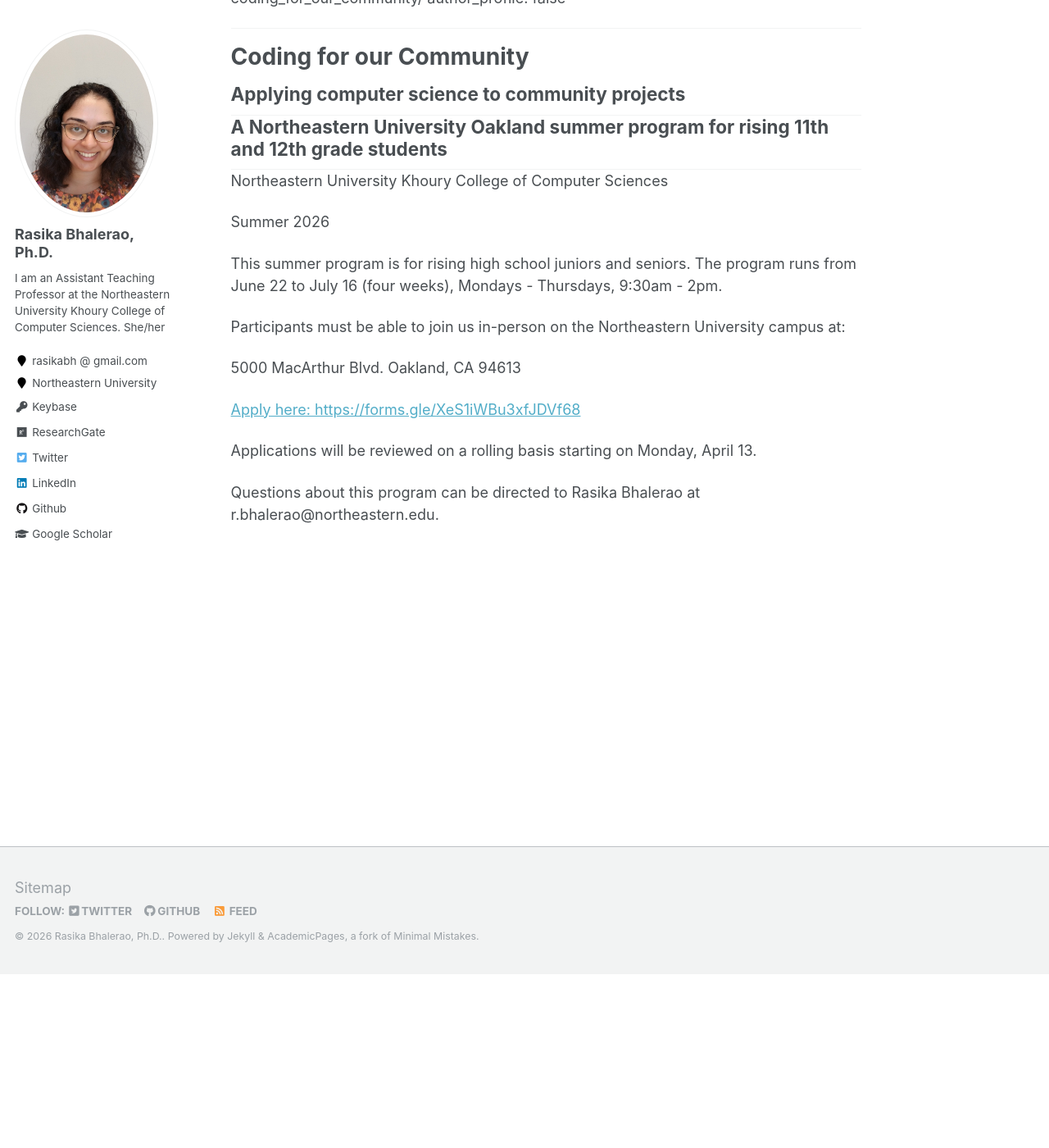
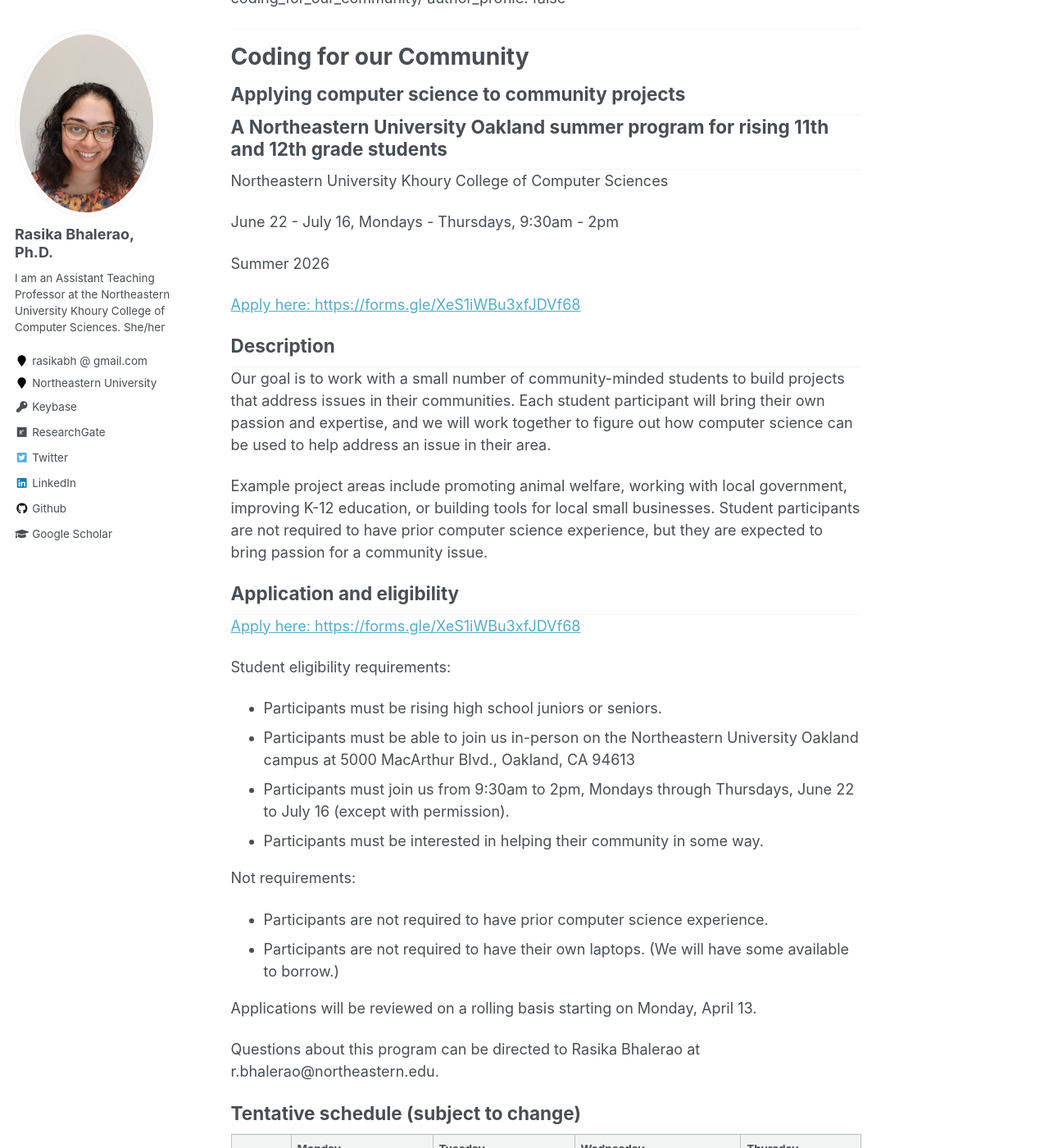
Before and after one commit to rasikabh/rasikabh.github.io, a Jekyll site: the page built from _pages/coding_for_our_community.md, in a window 1280 px wide and 1400 px high, scrolled down 212 px. Shown: the whole window at 82% size. Built offline with Jekyll 4.4.1, drawn with Linux system fonts in a browser that asks for light colours; our own code applies the rules of GitHub Pages for plain Markdown files; some of the changed text lies outside the part shown.

Commit message:
Add schedule and details

```diff
--- a/_pages/coding_for_our_community.md
+++ b/_pages/coding_for_our_community.md
@@ -21,17 +21,51 @@
 
 Northeastern University Khoury College of Computer Sciences
 
+June 22 - July 16, Mondays - Thursdays, 9:30am - 2pm
+
 Summer 2026
 
-This summer program is for rising high school juniors and seniors. The program runs from June 22 to July 16 (four weeks), Mondays - Thursdays, 9:30am - 2pm.
+[Apply here: https://forms.gle/XeS1iWBu3xfJDVf68](https://forms.gle/XeS1iWBu3xfJDVf68)
 
-Participants must be able to join us in-person on the Northeastern University campus at:
+## Description
 
-5000 MacArthur Blvd.
-Oakland, CA 94613
+Our goal is to work with a small number of community-minded students to build projects that address issues in their communities. Each student participant will bring their own passion and expertise, and we will work together to figure out how computer science can be used to help address an issue in their area.
+
+Example project areas include promoting animal welfare, working with local government, improving K-12 education, or building tools for local small businesses. Student participants are not required to have prior computer science experience, but they are expected to bring passion for a community issue.
+
+## Application and eligibility
 
 [Apply here: https://forms.gle/XeS1iWBu3xfJDVf68](https://forms.gle/XeS1iWBu3xfJDVf68)
+
+Student eligibility requirements:
+- Participants must be rising high school juniors or seniors.
+- Participants must be able to join us in-person on the Northeastern University Oakland campus at 5000 MacArthur Blvd., Oakland, CA 94613
+- Participants must join us from 9:30am to 2pm, Mondays through Thursdays, June 22 to July 16 (except with permission).
+- Participants must be interested in helping their community in some way.
+
+Not requirements:
+- Participants are not required to have prior computer science experience.
+- Participants are not required to have their own laptops. (We will have some available to borrow.)
 
 Applications will be reviewed on a rolling basis starting on Monday, April 13.
 
 Questions about this program can be directed to Rasika Bhalerao at r.bhalerao@northeastern.edu.
+
+## Tentative schedule (subject to change)
+
+|  | Monday | Tuesday | Wednesday | Thursday |
+| - | - | - | - | - |
+| Week 1 | June 22<br />Introductions | June 23<br />Building websites | June 24<br />Building websites | June 25<br />Using APIs |
+| Week 2 | June 29<br />Building and using AI | June 30<br />Building and using AI | July 1<br />Social media and privacy | July 2<br />Tech ethics |
+| Week 3 | July 6<br />Tech ethics | July 7<br />Project work time | July 8<br />Project work time | July 9<br />Project work time |
+| Week 4 | July 13<br />Project work time | July 14<br />Project work time | July 15<br />Project work time | July 16<br />Showcase|
+
+Approximate daily schedule:
+
+| | |
+|-|-|
+| 9:30 - 10am | Project check-in |
+| 10am - 11am | New topic |
+| 11am - 12pm | Lunch |
+| 12pm - 1pm | Reading and discussion |
+| 1pm - 2pm | Project work time |
```
